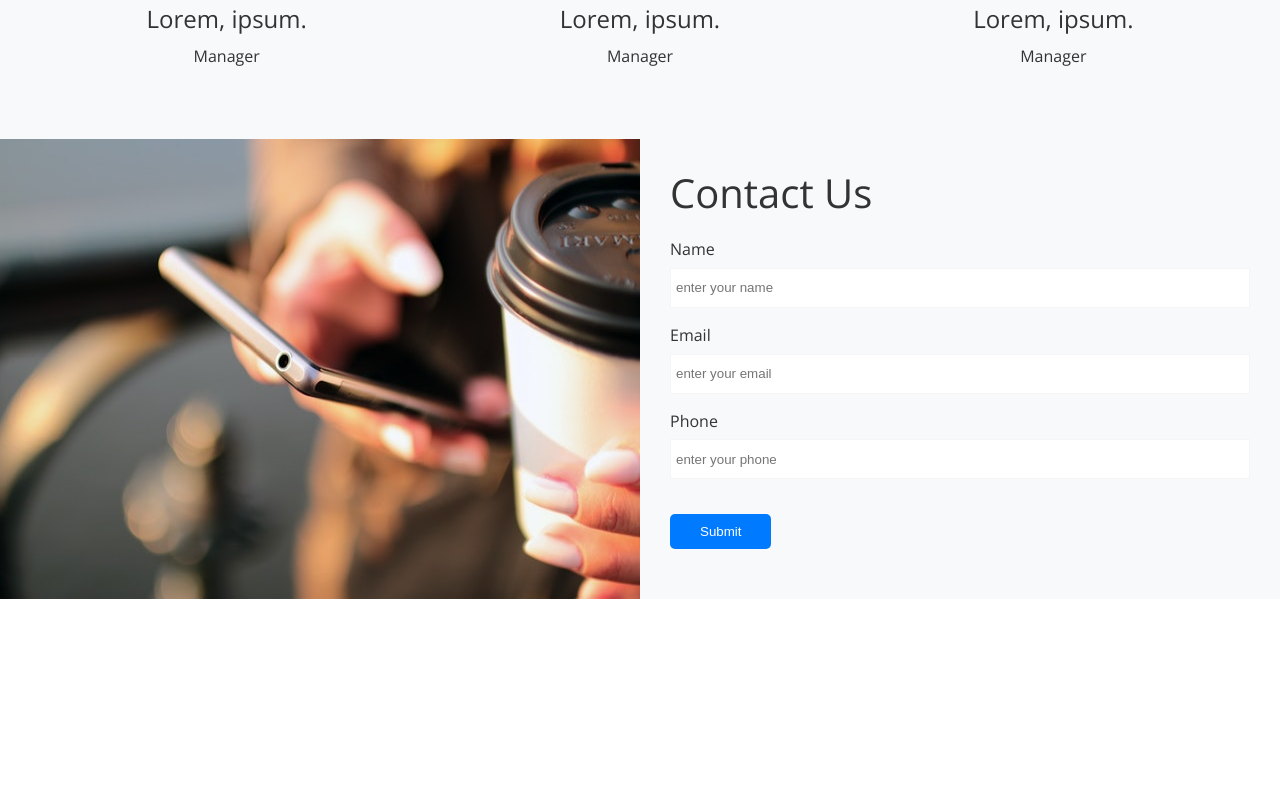
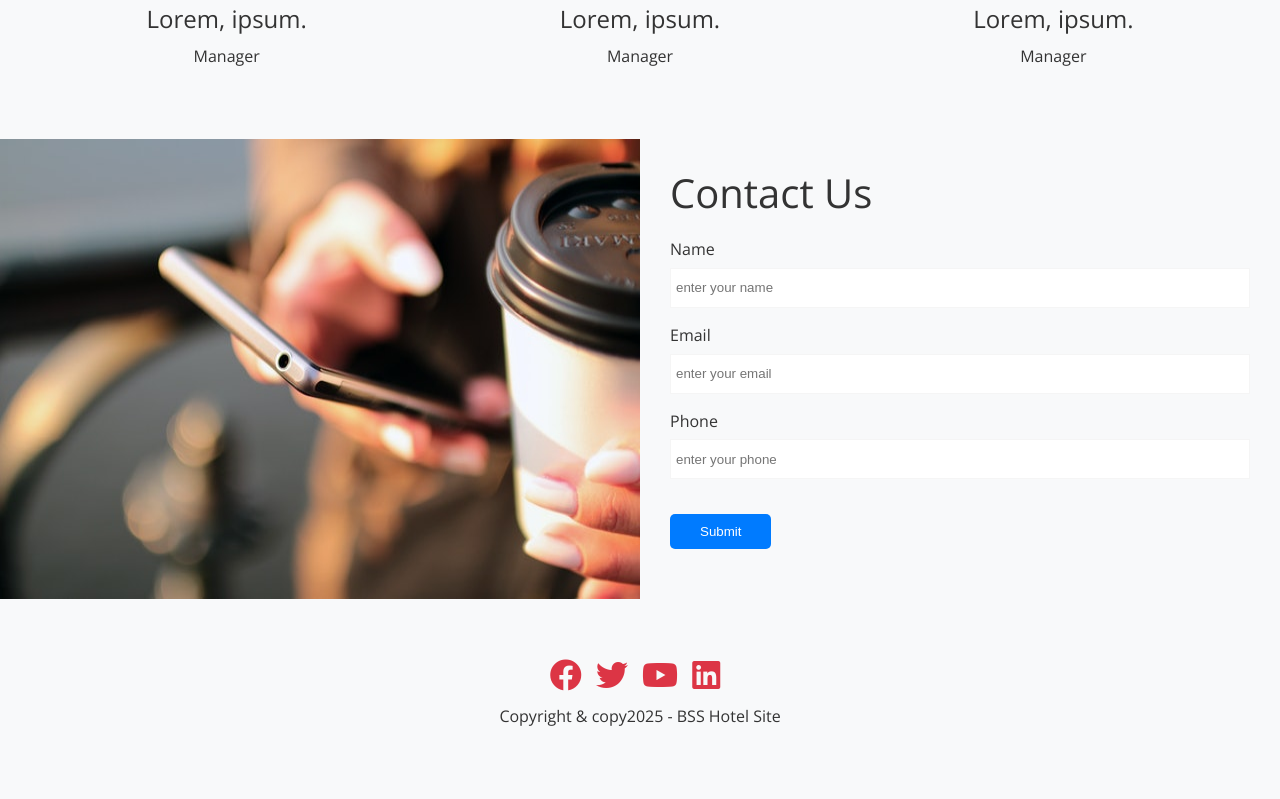
Before and after one commit to LeeS180/BSS-Hotel-Site, a plain HTML site: page index.html in a window 1280 px wide. Shown: the part 3799-4598 px from the top of the page. Before the commit the page ends 4406 px from the top, so only its background shows below. Drawn offline with nearby package versions, Linux system fonts and the light colour scheme.

Commit message:
Add footer

```diff
--- a/css/style.css
+++ b/css/style.css
@@ -240,3 +240,28 @@ img {
 .contact h2 {
   font-size: 4rem;
 }
+
+
+/* footer */
+
+.footer {
+  display: flex;
+  flex-direction: column;
+  justify-content: center;
+  align-items: center;
+  text-align: center;
+  height: 200px;
+}
+
+
+.footer a {
+  color: var(--danger);
+}
+
+.footer a:hover {
+  opacity: 0.7;
+}
+
+.footer .social a {
+  margin-right:10px;
+}
--- a/index.html
+++ b/index.html
@@ -238,6 +238,18 @@
 </main>
 
 
+<footer class="footer bg-light">
+    <div class="social">
+        <a href="#"><i class="fab fa-facebook fa-2x"></i></a>
+        <a href="#"><i class="fab fa-twitter fa-2x"></i></a>
+        <a href="#"><i class="fab fa-youtube fa-2x"></i></a>
+        <a href="#"><i class="fab fa-linkedin fa-2x"></i></a>
+    </div>
+    <p>Copyright & copy2025 - BSS Hotel Site</p>
+
+</footer>
+
+
 
 
 
```
